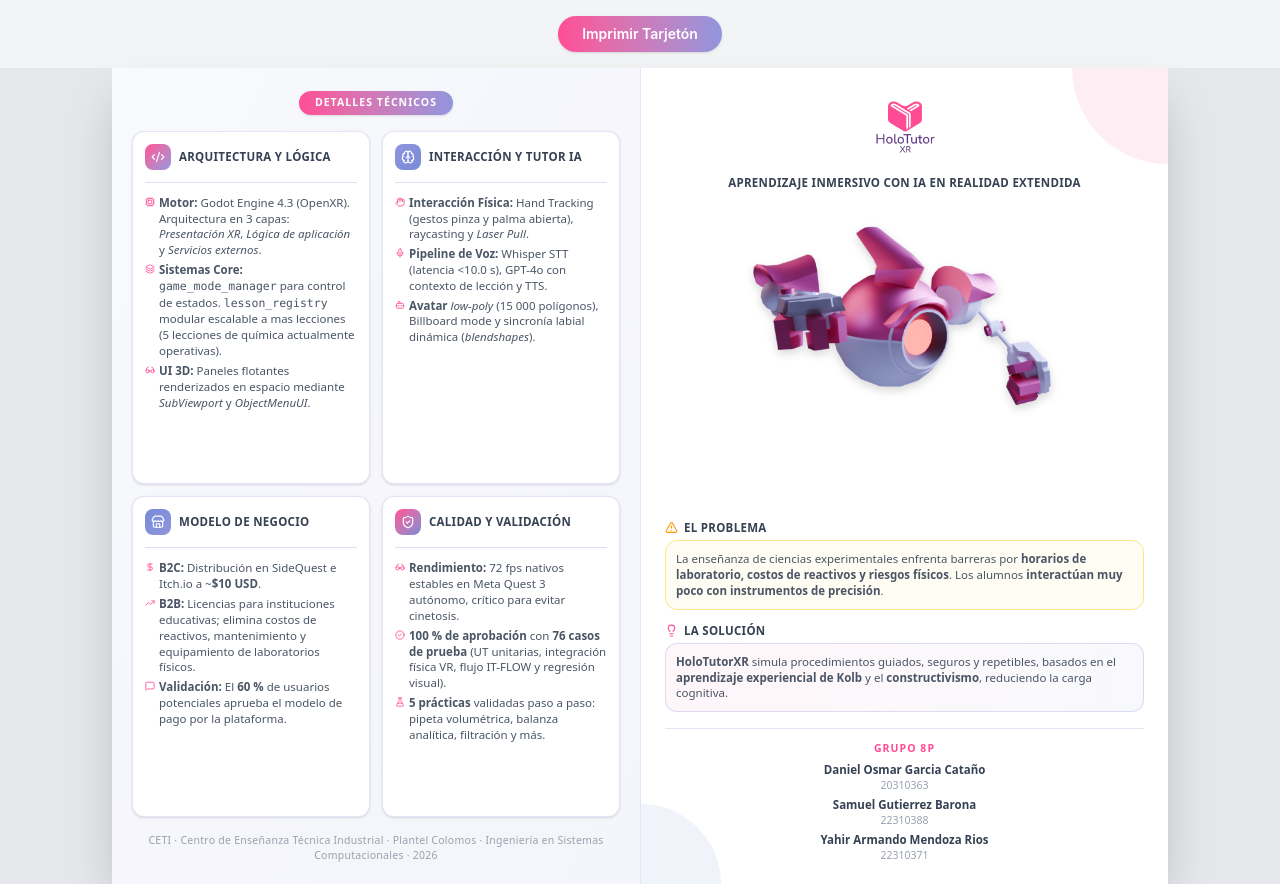
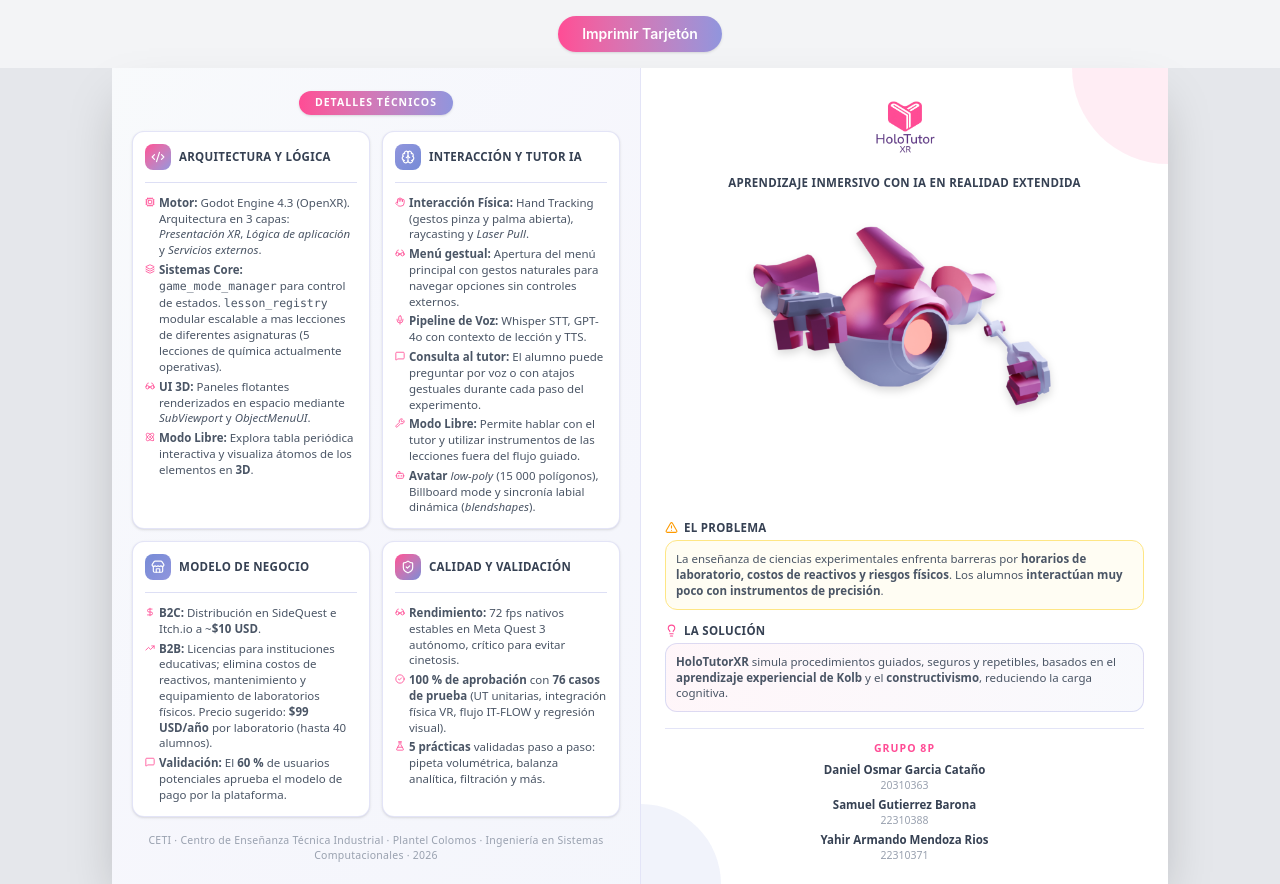
Before and after one commit to SamuelGutierrezB/HoloTutorXR-Triptico, a React (Vite) app in the folder triptico/: page / in a window 1280 px wide. Built offline with nearby package versions, Linux system fonts and the light colour scheme.

Commit message:
protect triptico free-mode tutor-gestures and school-licensing content

```diff
--- a/triptico/src/Tarjeton.tsx
+++ b/triptico/src/Tarjeton.tsx
@@ -16,6 +16,8 @@
   Store,
   FlaskConical,
   Brain,
+  Atom,
+  Wrench,
 } from "lucide-react";
 
 // ─── Helpers ────────────────────────────────────────────────────────────────
@@ -102,13 +104,20 @@
           <span>
             <strong>Sistemas Core:</strong> <code>game_mode_manager</code> para
             control de estados. <code>lesson_registry</code> modular escalable a
-            mas lecciones (5 lecciones de química actualmente operativas).
+            mas lecciones de diferentes asignaturas (5 lecciones de química
+            actualmente operativas).
           </span>
         </Bullet>
         <Bullet icon={<Glasses size={10} />}>
           <span>
             <strong>UI 3D:</strong> Paneles flotantes renderizados en espacio
             mediante <em>SubViewport</em> y <em>ObjectMenuUI</em>.
+          </span>
+        </Bullet>
+        <Bullet icon={<Atom size={10} />}>
+          <span>
+            <strong>Modo Libre:</strong> Explora tabla periódica interactiva y
+            visualiza átomos de los elementos en <strong>3D</strong>.
           </span>
         </Bullet>
       </Card>
@@ -125,10 +134,28 @@
             palma abierta), raycasting y <em>Laser Pull</em>.
           </span>
         </Bullet>
+        <Bullet icon={<Glasses size={10} />}>
+          <span>
+            <strong>Menú gestual:</strong> Apertura del menú principal con
+            gestos naturales para navegar opciones sin controles externos.
+          </span>
+        </Bullet>
         <Bullet icon={<Mic size={10} />}>
           <span>
-            <strong>Pipeline de Voz:</strong> Whisper STT (latencia &lt;10.0 s),
-            GPT-4o con contexto de lección y TTS.
+            <strong>Pipeline de Voz:</strong> Whisper STT, GPT-4o con contexto
+            de lección y TTS.
+          </span>
+        </Bullet>
+        <Bullet icon={<MessageSquare size={10} />}>
+          <span>
+            <strong>Consulta al tutor:</strong> El alumno puede preguntar por
+            voz o con atajos gestuales durante cada paso del experimento.
+          </span>
+        </Bullet>
+        <Bullet icon={<Wrench size={10} />}>
+          <span>
+            <strong>Modo Libre:</strong> Permite hablar con el tutor y utilizar
+            instrumentos de las lecciones fuera del flujo guiado.
           </span>
         </Bullet>
         <Bullet icon={<Bot size={10} />}>
@@ -155,7 +182,8 @@
           <span>
             <strong>B2B:</strong> Licencias para instituciones educativas;
             elimina costos de reactivos, mantenimiento y equipamiento de
-            laboratorios físicos.
+            laboratorios físicos. Precio sugerido: <strong>$99 USD/año </strong>
+            por laboratorio (hasta 40 alumnos).
           </span>
         </Bullet>
         <Bullet icon={<MessageSquare size={10} />}>
```
